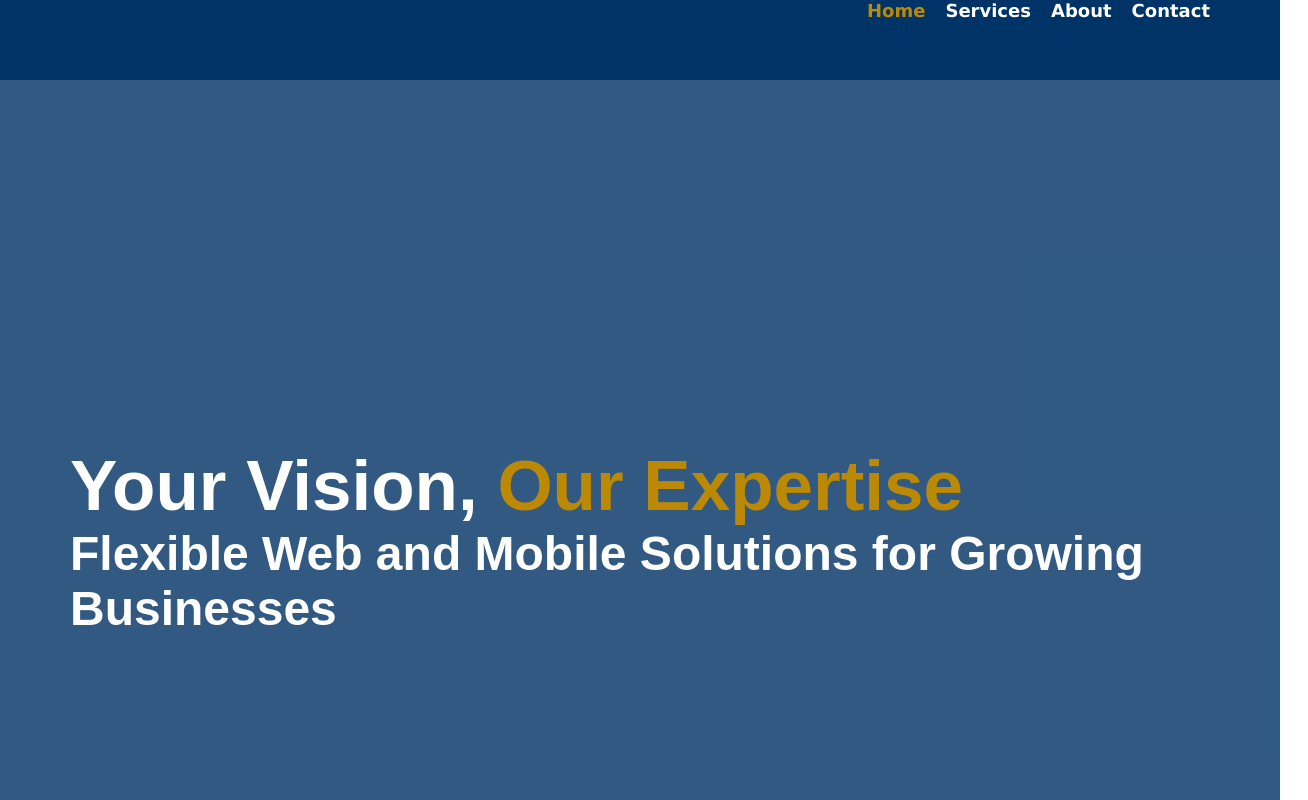
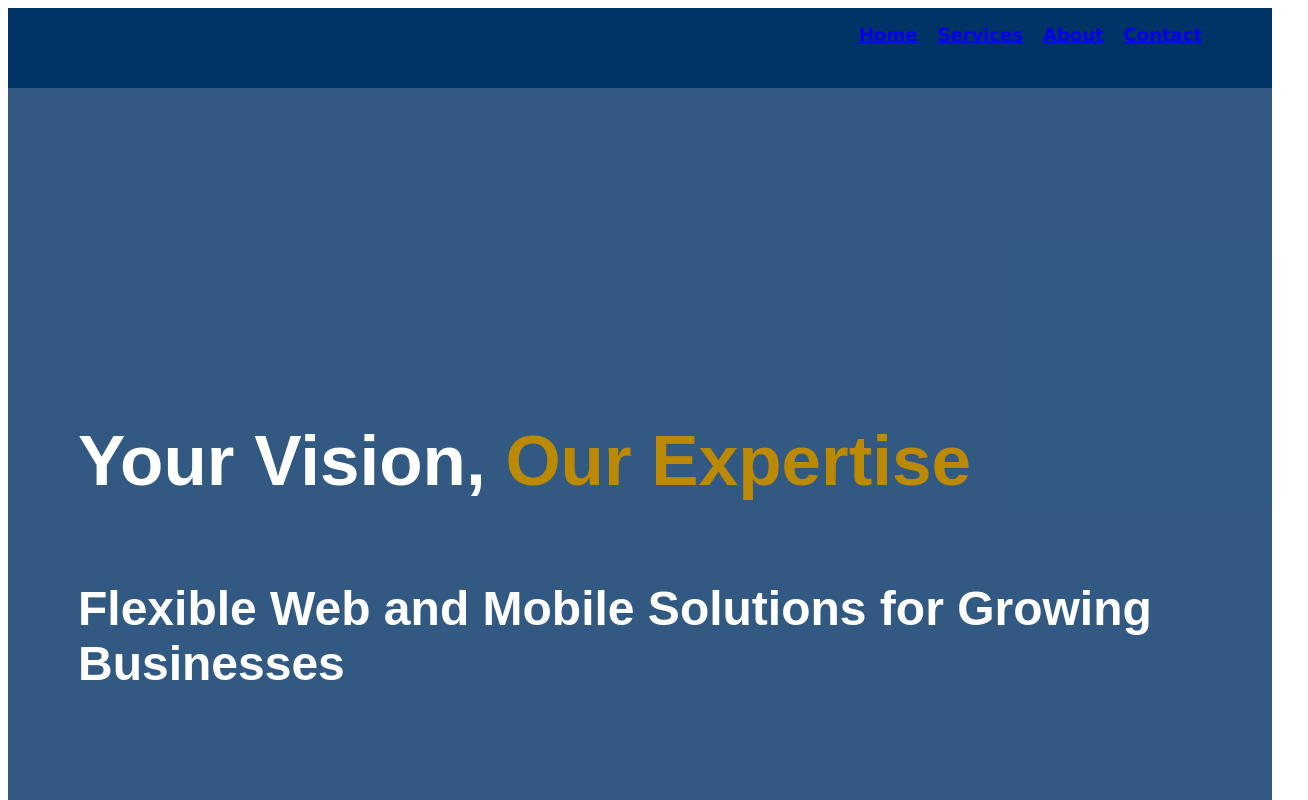
Before and after one commit to DerrickRocha/agile-soutwest-website, a Next.js app in the folder agile-southwest-website/: page / in a window 1280 px wide. Shown: the top 800 px of the page, 1308 px wide, since content can reach past the window. Built offline with nearby package versions, Linux system fonts and the light colour scheme.

Commit message:
default styling.

```diff
--- a/agile-southwest-website/src/app/globals.css
+++ b/agile-southwest-website/src/app/globals.css
@@ -1,38 +1,28 @@
 :root {
-  --background: #ffffff;
-  --foreground: #171717;
+
 }
 
 @media (prefers-color-scheme: dark) {
   :root {
-    --background: #0a0a0a;
-    --foreground: #ededed;
+
   }
 }
 
 html,
 body {
-  max-width: 100vw;
-  overflow-x: hidden;
+
 }
 
 body {
-  color: var(--foreground);
-  background: var(--background);
-  font-family: Arial, Helvetica, sans-serif;
-  -webkit-font-smoothing: antialiased;
-  -moz-osx-font-smoothing: grayscale;
+
 }
 
 * {
-  box-sizing: border-box;
-  padding: 0;
-  margin: 0;
+
 }
 
 a {
-  color: inherit;
-  text-decoration: none;
+
 }
 
 @media (prefers-color-scheme: dark) {
```
